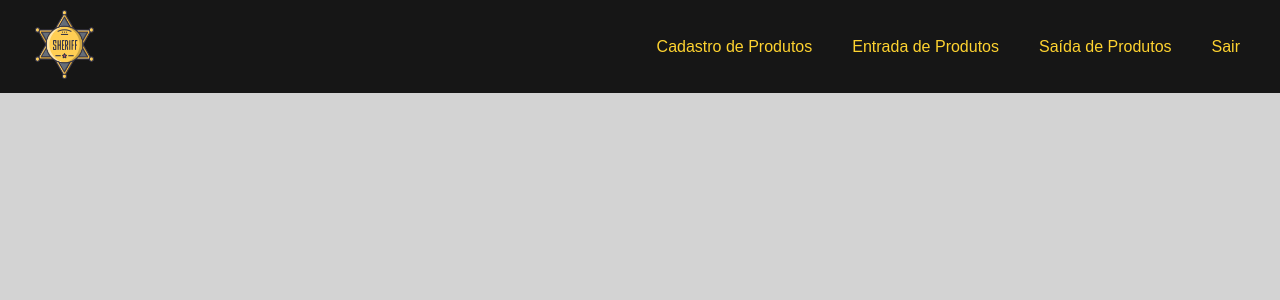
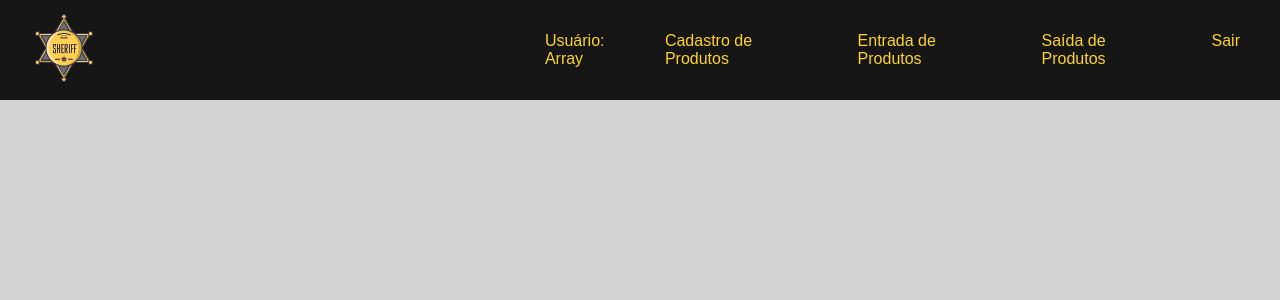
Before and after one commit to VitorTelles/Projeto---Controle-de-Estoque, a PHP site: page /Controle/ in a window 1280 px wide. Shown: the top 300 px of the page. Run offline with PHP 8.4, Linux system fonts and the light colour scheme; the visitor is signed in with stand-in values (Sample User, id 1); some libraries are stand-ins or nearby versions.

Commit message:
Alterações em login

```diff
--- a/login.php
+++ b/login.php
@@ -22,6 +22,7 @@
                 $_SESSION['user'] = $user;
                 $_SESSION['password'] = $password;
                 header('Location: '.INCLUDE_PATH);
+                die();
             }else{
                 //Falhou
                 echo 'Usuário e senha incorretos';
--- a/menu.php
+++ b/menu.php
@@ -13,6 +13,7 @@
             <div class="logo">
                 <img src="./imagens/xerife_icon.png">
             </div>
+            <label>Usuário: <?php  echo $_SESSION['user']; ?></label>
             <button>&#9776;</button>
 
             <ul>
--- a/styles/menu.css
+++ b/styles/menu.css
@@ -54,6 +54,11 @@ button{
 button:focus ~ ul{
     height: 230px;
 }
+label{
+    color: #fed330;
+    flex-direction: row;
+    text-align: left;
+}
 
 @media (max-width: 700px) {
     nav, ul{
```
